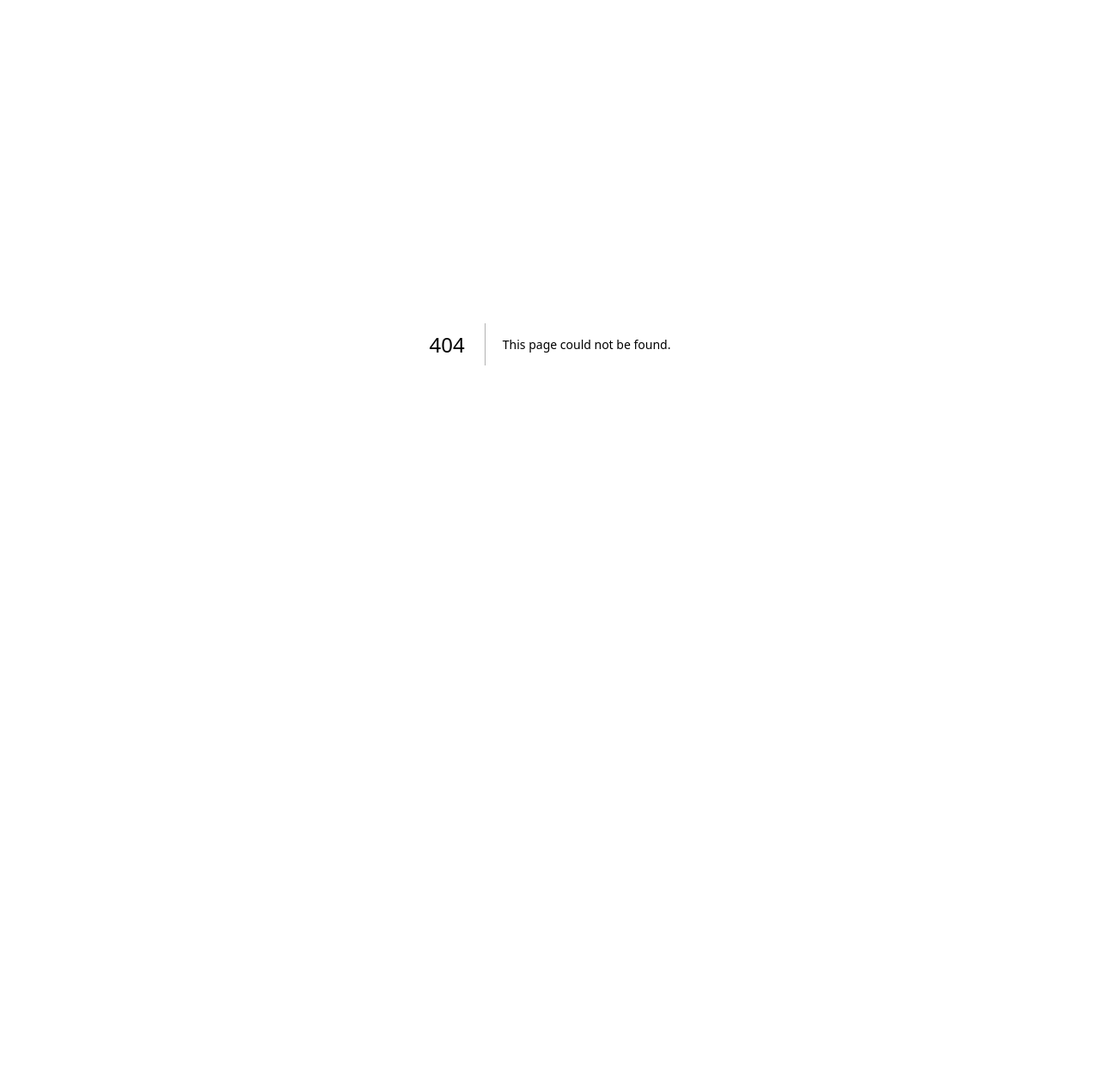
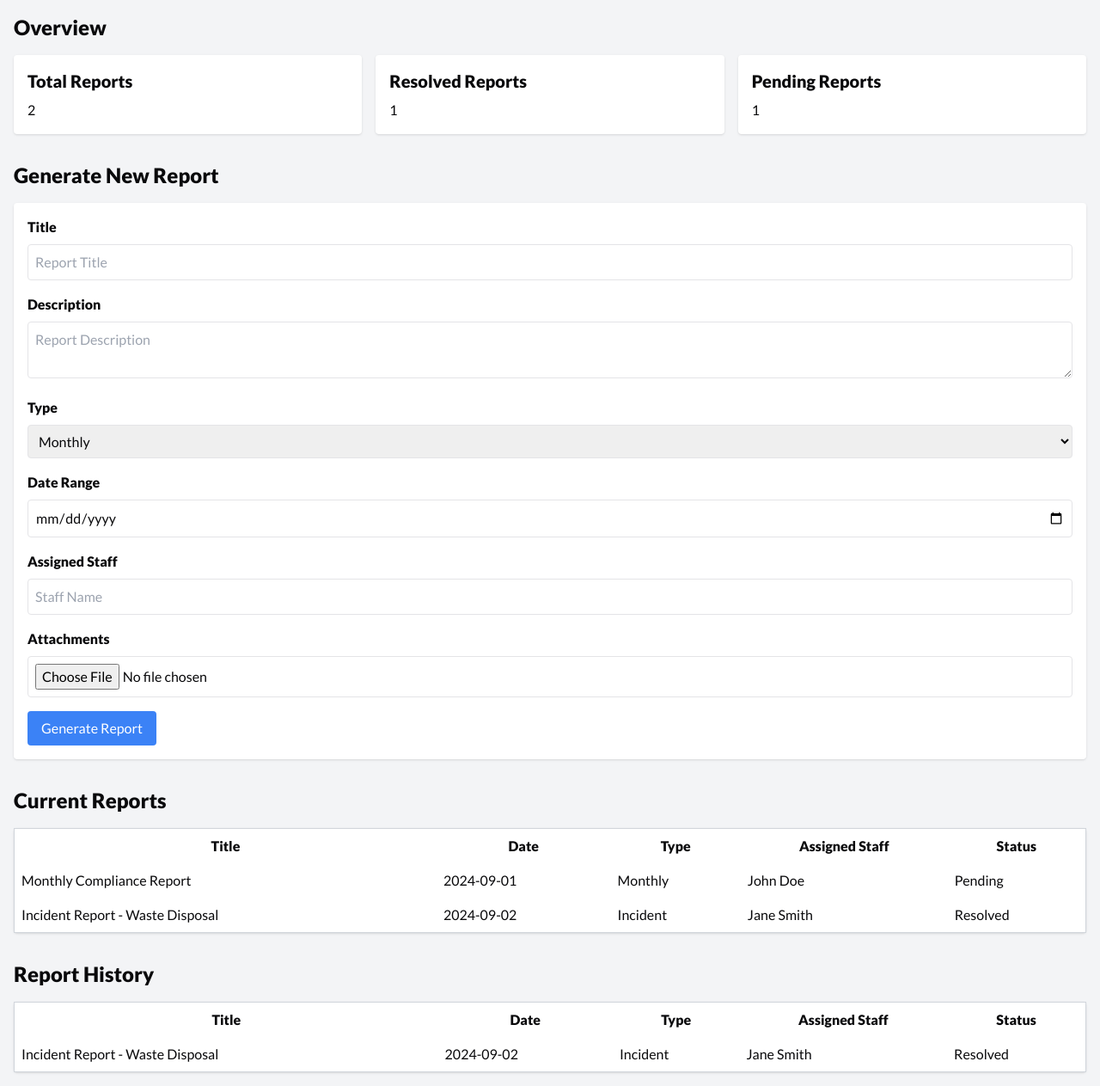
Before and after one commit to AyushKatre05/Swachhta---LiFE-Dashboard, a Next.js app: page /admin/postHead/reportsPage in a window 1280 px wide. Before the commit this address had no page. Shown: the whole page at 86% size. Before the commit the page ends 800 px from the top, so only its background shows below. Built offline with nearby package versions, Linux system fonts and the light colour scheme.

Commit message:
admin report page

```diff
--- /dev/null
+++ b/src/app/(pages)/admin/postHead/reportsPage/page.js
@@ -0,0 +1,130 @@
+'use client'
+import React, { useState } from 'react';
+
+function PostOfficeHeadReports() {
+  const [reports, setReports] = useState([
+    { id: 1, title: 'Monthly Compliance Report', date: '2024-09-01', type: 'Monthly', status: 'Pending', assignedStaff: 'John Doe' },
+    { id: 2, title: 'Incident Report - Waste Disposal', date: '2024-09-02', type: 'Incident', status: 'Resolved', assignedStaff: 'Jane Smith' },
+  ]);
+
+  const handleSendReport = (newReport) => {
+    setReports([...reports, newReport]);
+  };
+
+  return (
+    <div className="min-h-screen bg-gray-100 flex flex-col">
+      <main className="flex-1 p-4">
+        {/* Reports Overview */}
+        <section className="mb-8">
+          <h2 className="text-2xl font-bold mb-4">Overview</h2>
+          <div className="grid grid-cols-1 md:grid-cols-3 gap-4">
+            <div className="bg-white p-4 rounded shadow">
+              <h3 className="text-xl font-semibold mb-2">Total Reports</h3>
+              <p>{reports.length}</p>
+            </div>
+            <div className="bg-white p-4 rounded shadow">
+              <h3 className="text-xl font-semibold mb-2">Resolved Reports</h3>
+              <p>{reports.filter(report => report.status === 'Resolved').length}</p>
+            </div>
+            <div className="bg-white p-4 rounded shadow">
+              <h3 className="text-xl font-semibold mb-2">Pending Reports</h3>
+              <p>{reports.filter(report => report.status === 'Pending').length}</p>
+            </div>
+          </div>
+        </section>
+
+        {/* Generate New Report */}
+        <section className="mb-8">
+          <h2 className="text-2xl font-bold mb-4">Generate New Report</h2>
+          <form className="bg-white p-4 rounded shadow mb-4">
+            <div className="mb-4">
+              <label className="block mb-2 font-semibold">Title</label>
+              <input type="text" className="w-full p-2 border rounded" placeholder="Report Title" />
+            </div>
+            <div className="mb-4">
+              <label className="block mb-2 font-semibold">Description</label>
+              <textarea className="w-full p-2 border rounded" placeholder="Report Description"></textarea>
+            </div>
+            <div className="mb-4">
+              <label className="block mb-2 font-semibold">Type</label>
+              <select className="w-full p-2 border rounded">
+                <option>Monthly</option>
+                <option>Incident</option>
+                <option>Compliance</option>
+              </select>
+            </div>
+            <div className="mb-4">
+              <label className="block mb-2 font-semibold">Date Range</label>
+              <input type="date" className="w-full p-2 border rounded" />
+            </div>
+            <div className="mb-4">
+              <label className="block mb-2 font-semibold">Assigned Staff</label>
+              <input type="text" className="w-full p-2 border rounded" placeholder="Staff Name" />
+            </div>
+            <div className="mb-4">
+              <label className="block mb-2 font-semibold">Attachments</label>
+              <input type="file" className="w-full p-2 border rounded" />
+            </div>
+            <button type="button" onClick={handleSendReport} className="bg-blue-500 text-white px-4 py-2 rounded">Generate Report</button>
+          </form>
+        </section>
+
+        {/* Current Reports */}
+        <section className="mb-8">
+          <h2 className="text-2xl font-bold mb-4">Current Reports</h2>
+          <table className="w-full bg-white border border-gray-300 rounded shadow">
+            <thead>
+              <tr>
+                <th className="p-2">Title</th>
+                <th className="p-2">Date</th>
+                <th className="p-2">Type</th>
+                <th className="p-2">Assigned Staff</th>
+                <th className="p-2">Status</th>
+              </tr>
+            </thead>
+            <tbody>
+              {reports.map(report => (
+                <tr key={report.id}>
+                  <td className="p-2">{report.title}</td>
+                  <td className="p-2">{report.date}</td>
+                  <td className="p-2">{report.type}</td>
+                  <td className="p-2">{report.assignedStaff}</td>
+                  <td className="p-2">{report.status}</td>
+                </tr>
+              ))}
+            </tbody>
+          </table>
+        </section>
+
+        {/* Report History */}
+        <section>
+          <h2 className="text-2xl font-bold mb-4">Report History</h2>
+          <table className="w-full bg-white border border-gray-300 rounded shadow">
+            <thead>
+              <tr>
+                <th className="p-2">Title</th>
+                <th className="p-2">Date</th>
+                <th className="p-2">Type</th>
+                <th className="p-2">Assigned Staff</th>
+                <th className="p-2">Status</th>
+              </tr>
+            </thead>
+            <tbody>
+              {reports.filter(report => report.status === 'Resolved').map(report => (
+                <tr key={report.id}>
+                  <td className="p-2">{report.title}</td>
+                  <td className="p-2">{report.date}</td>
+                  <td className="p-2">{report.type}</td>
+                  <td className="p-2">{report.assignedStaff}</td>
+                  <td className="p-2">{report.status}</td>
+                </tr>
+              ))}
+            </tbody>
+          </table>
+        </section>
+      </main>
+    </div>
+  );
+}
+
+export default PostOfficeHeadReports;
```
